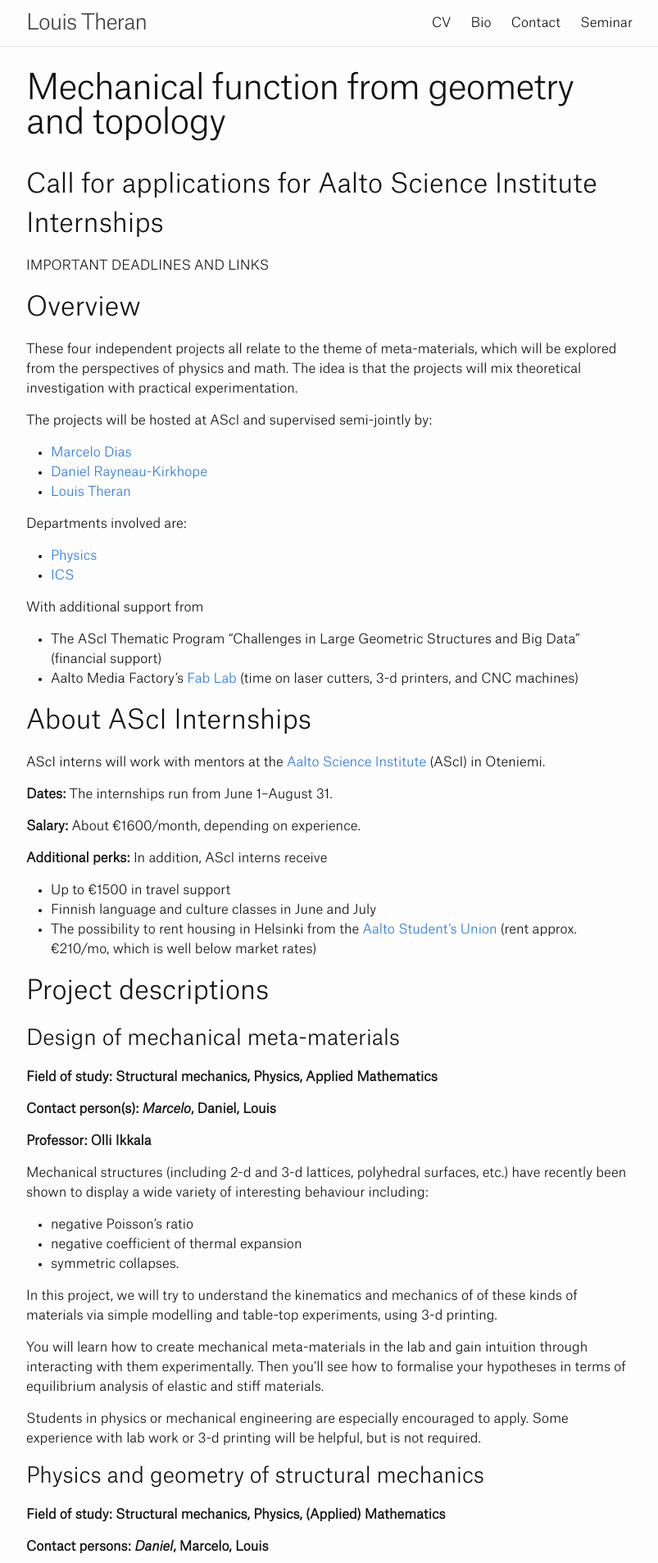
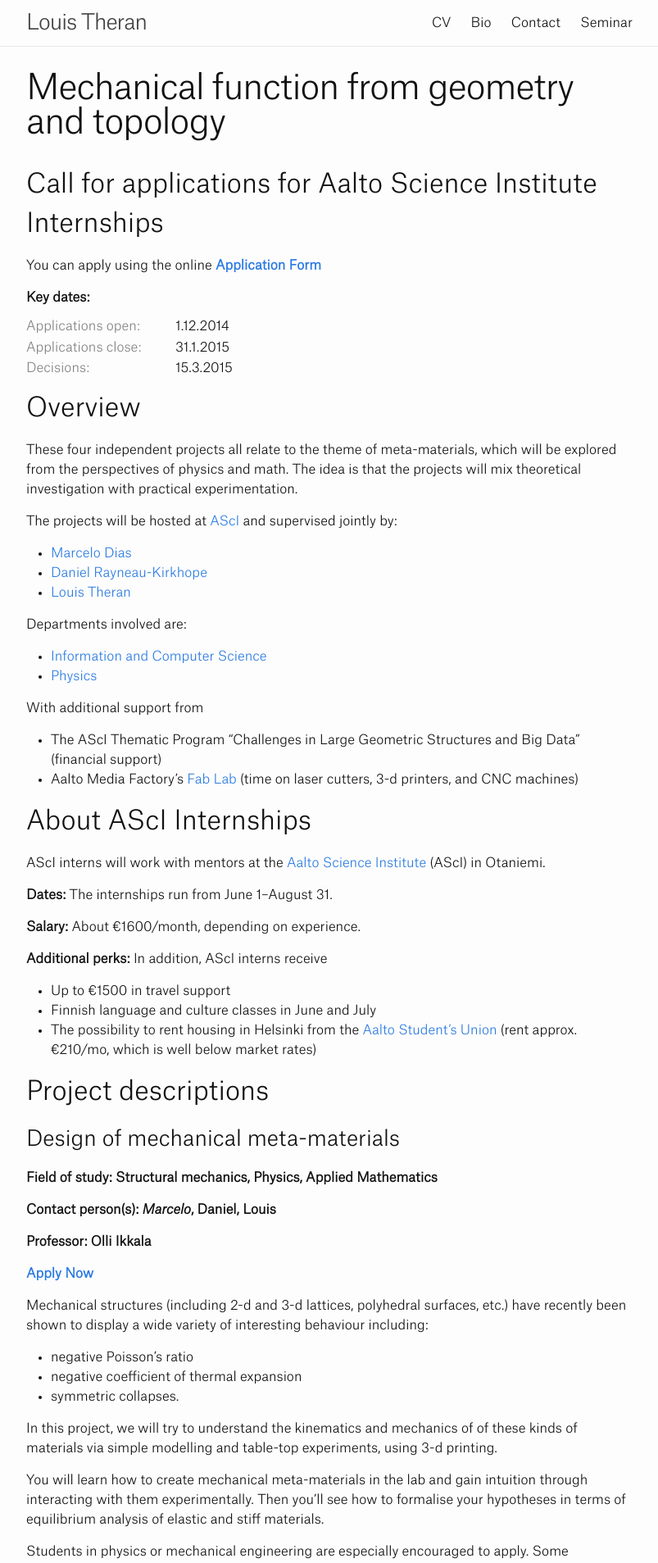
Before and after one commit to theran/theran.github.io, a Jekyll site: the page built from 2014-asciprojects.md, in a window 1280 px wide. Shown: the top 1907 px of the page at 82% size, without its empty margins (238-1041 px from the left). Built offline with Jekyll 4.4.1, drawn with Linux system fonts in a browser that asks for light colours; some of the changed text lies outside the part shown.

Commit message:
Better formatting for AScI interns.

```diff
--- a/2014-asciprojects.md
+++ b/2014-asciprojects.md
@@ -6,7 +6,20 @@ title: Mechanical function from geometry and topology
 
 ## Call for applications for Aalto Science Institute Internships
 
-IMPORTANT DEADLINES AND LINKS
+You can apply using the online __[Application Form][apply]__
+
+[apply]: http://theran.lt/2014/asci-interns/
+
+__Key dates:__
+
+Applications open
+: 1.12.2014
+
+Applications close
+: 31.1.2015
+
+Decisions
+: 15.3.2015
 
 ## Overview
 
@@ -16,7 +29,7 @@ will be explored from the perspectives of physics and math.  The idea
 is that the projects will mix theoretical investigation with
 practical experimentation.
 
-The projects will be hosted at AScI and supervised semi-jointly by:
+The projects will be hosted at [AScI][asci] and supervised jointly by:
 
 * [Marcelo Dias][marc]
 * [Daniel Rayneau-Kirkhope][dan]
@@ -25,12 +38,13 @@ The projects will be hosted at AScI and supervised semi-jointly by:
 [dan]: http://users.asci.aalto.fi/daniel/index.html
 [marc]: http://your.page.here/
 [lt]: http://theran.lt/
+[asci]: http://asci.aalto.fi/
 
 
 Departments involved are:
 
+* [Information and Computer Science][ics]
 * [Physics][phys]
-* [ICS][ics]
 
 [phys]: http://physics.aalto.fi
 [ics]: http://ics.aalto.fi
@@ -45,7 +59,7 @@ With additional support from
 ## About AScI Internships
 
 AScI interns will work with mentors at the [Aalto Science Institute][asci] (AScI)
-in Oteniemi.
+in Otaniemi.
 
 __Dates:__ The internships run from June 1–August 31.
 
@@ -70,6 +84,8 @@ __Field of study: Structural mechanics, Physics, Applied Mathematics__
 __Contact person(s): _Marcelo_, Daniel, Louis__
 
 __Professor: Olli Ikkala__
+
+__[Apply Now][apply]__
 
 Mechanical structures (including 2-d and 3-d lattices, polyhedral
 surfaces, etc.) have recently been shown to display a wide variety of
@@ -99,6 +115,8 @@ __Contact persons: _Daniel_, Marcelo, Louis__
 
 __Professor: Mikko Alava__
 
+__[Apply Now][apply]__
+
 The mechanics of soft materials allows structures to be designed that undergo large elastic deformations.
 Understanding these theoretically is challenging, because these deformations tend to exhibit
 geometric non-linearity, even for structures designed from simple, repeating motifs.
@@ -123,6 +141,8 @@ __Field of study: Math, Physics__
 __Contact persons: _Louis_, Daniel, Marcelo__
 
 __Professor: Petteri Kaski__
+
+__[Apply Now][apply]__
 
 Networks of stiff bars connected by rotational joints have recently
 been shown to exhibit behaviors associated with soft matter and
@@ -150,6 +170,8 @@ __Contact persons: _Louis_, Marcelo, Daniel__
 
 __Professor: Petteri Kaski__
 
+__[Apply Now][apply]__
+
 For finite linkages, Kempe's Universality Theorem states, roughly, that
 any algebraic curve can be traced out by a mechanical linkage.  Recently,
 linkages made by repeating small units have gotten a lot of attention
--- a/css/main.scss
+++ b/css/main.scss
@@ -10,7 +10,7 @@
 //$base-font-family:  Helvetica, Arial, sans-serif;
 //$base-font-size:   16px;
 
-$base-font-family:  'Atlas Grotesk', 'Helvetica Neue', Helvetica, serif;
+$base-font-family:  'Atlas Grotesk', 'Helvetica Neue', Helvetica, sans-serif;
 $base-font-size:   16px;
 
 $small-font-size:  $base-font-size * 0.875;
```
Also changed, not shown: 2014-icsprojects.md (+1 -1 lines).
